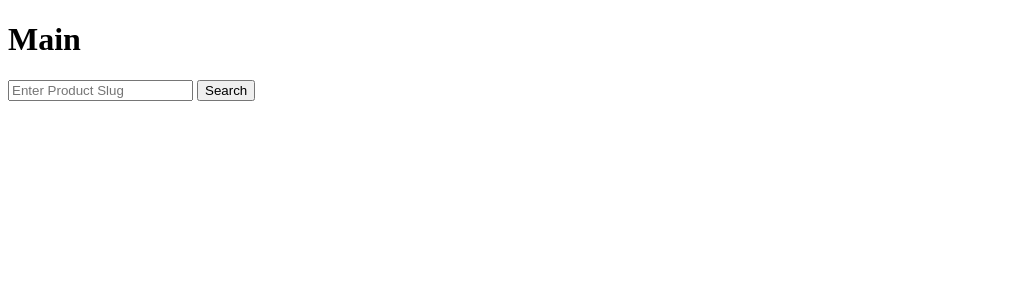
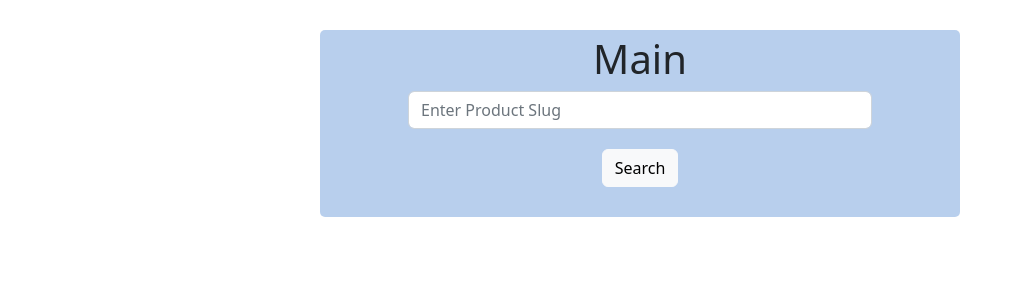
Before and after one commit to SamRocan/VCCF, a Django app: template main/templates/main/index.html in a window 1280 px wide. Shown: the top 300 px of the page, without its empty margins (0-1015 px from the left). Run offline with Django 3.2, Linux system fonts and the light colour scheme; the template is opened without the code that fills it, so the values that code supplies are empty.

Commit message:
Search form slightly stylized

```diff
--- a/main/templates/main/base.html
+++ b/main/templates/main/base.html
@@ -5,9 +5,14 @@
   <meta charset="UTF-8">
   <title>Title</title>
     <link rel="stylesheet" href="{% static 'css/base_style.css' %}">
+    <link href="https://cdn.jsdelivr.net/npm/bootstrap@5.2.0-beta1/dist/css/bootstrap.min.css" rel="stylesheet">
+
+    {% block extra_css %}
+    {% endblock %}
 </head>
 <body>
     {% block content %}
     {% endblock %}
+    <script src="https://cdn.jsdelivr.net/npm/bootstrap@5.2.0-beta1/dist/js/bootstrap.bundle.min.js"></script>
 </body>
 </html>
--- a/main/templates/main/index.html
+++ b/main/templates/main/index.html
@@ -1,8 +1,14 @@
 {% extends 'main/base.html' %}
+{% load static %}
+{% block extra_css %}
+    <link rel="stylesheet" href="{% static 'css/index_style.css' %}">
+{% endblock %}
 {% block content %}
-    <h1>Main</h1>
-    <form action="product">
-        <input name="productSearch" placeholder="Enter Product Slug">
-        <button type="submit">Search</button>
-    </form>
+    <div class="center-block">
+        <h1>Main</h1>
+        <form action="product">
+            <input class="form-control" name="productSearch" placeholder="Enter Product Slug">
+            <button class="btn btn-light" type="submit">Search</button>
+        </form>
+    </div>
 {% endblock %}
--- /dev/null
+++ b/static/css/index_style.css
@@ -0,0 +1,17 @@
+.center-block {
+    width:50%;
+    margin-left: auto;
+    margin-right: auto;
+    text-align: center;
+    border-radius: 5px;
+    background-color: rgba(79, 136, 210, 0.4);
+    padding: 5px 30px 30px 30px;
+    margin-top: 30px;
+}
+.form-control{
+    width: 80%;
+    margin: auto;
+}
+.btn-light{
+    margin-top: 20px;
+}
```
